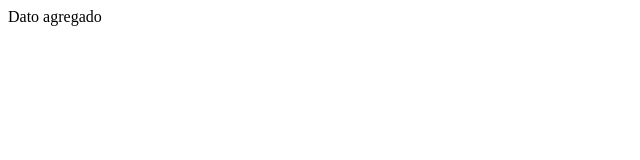
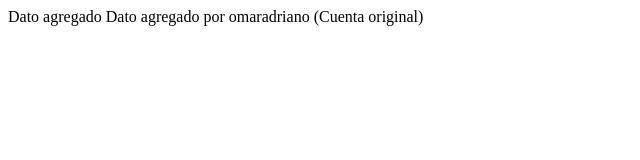
Before and after one commit to oomaradriano/testrepo, a plain HTML site: page index.html in a window 1280 px wide. Shown: the whole page, without its empty margins (0-640 px from the left). Drawn offline with Linux system fonts and the light colour scheme.

Commit message:
Se agregó algo desde omaradriano

```diff
--- a/index.html
+++ b/index.html
@@ -7,5 +7,6 @@
 </head>
 <body>
     Dato agregado
+    Dato agregado por omaradriano (Cuenta original)
 </body>
 </html>
```
